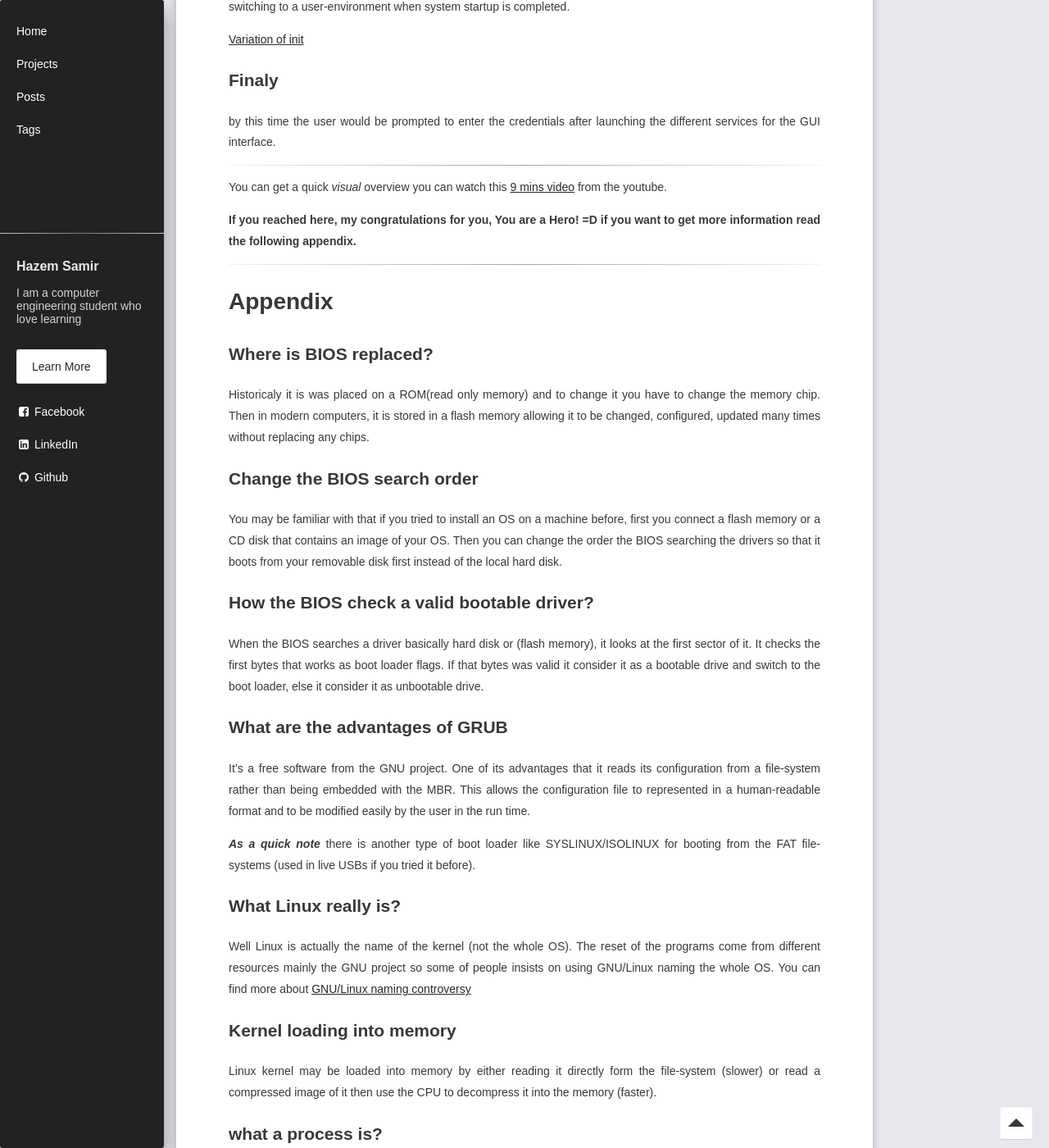
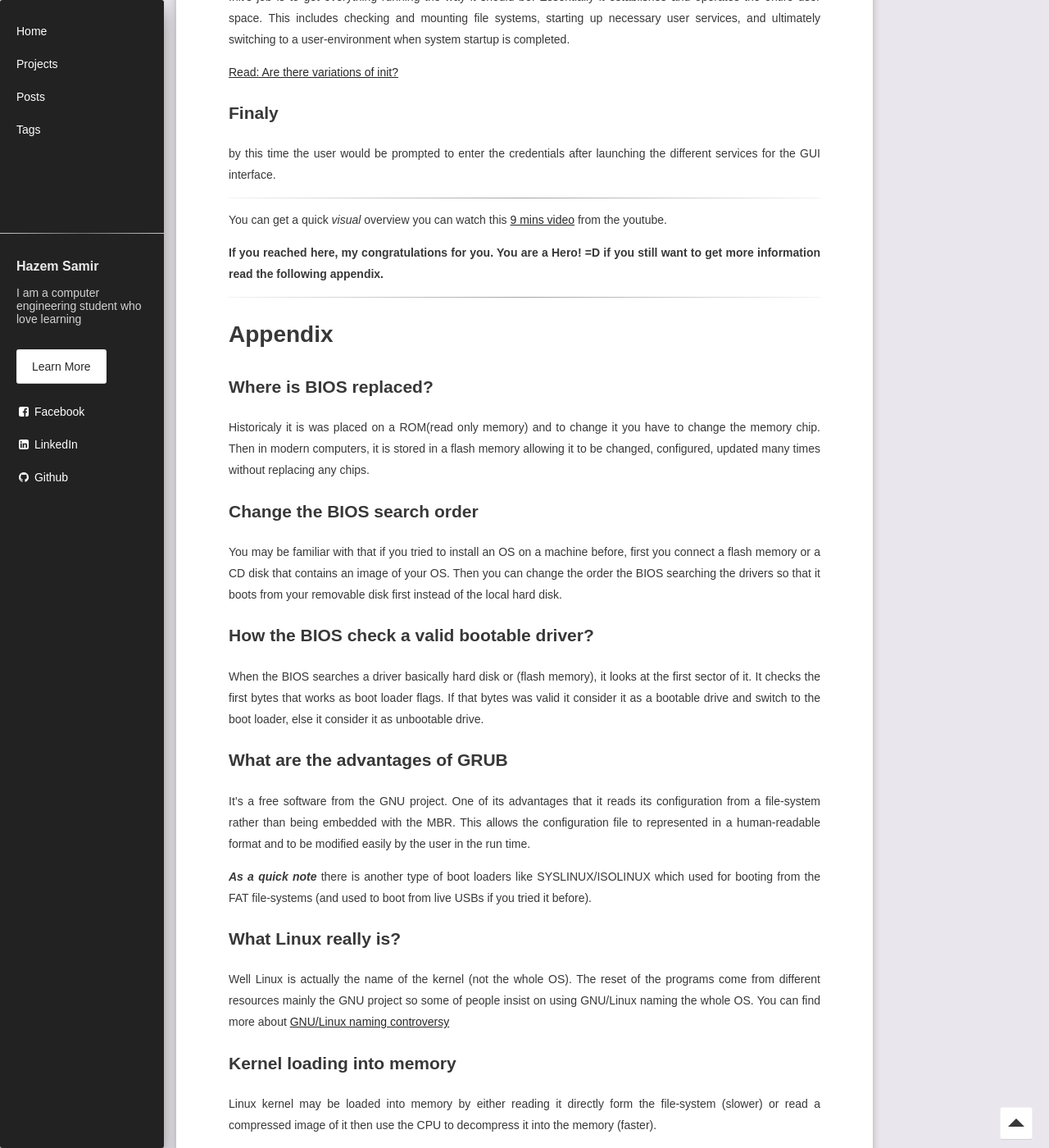
Before and after one commit to HazemSamir/HazemSamir.github.io, a Jekyll site: the page built from _posts/2016-05-23-linux-boot-process.md, in a window 1280 px wide and 1400 px high, scrolled down 2430 px. Shown: the whole window at 82% size. Built offline with Jekyll 4.4.1, drawn with Linux system fonts in a browser that asks for light colours; some web fonts are replaced; comment, search, counter and statistics services are not loaded; some of the changed text lies outside the part shown.

Commit message:
fix some typos

```diff
--- a/_posts/2016-05-23-linux-boot-process.md
+++ b/_posts/2016-05-23-linux-boot-process.md
@@ -37,7 +37,7 @@
 
 ## 1. BIOS:
 
-**BIOS** stands for _**B**asic **O**utput **I**nput **S**ystem_. Obviously it is the first thing to work after pressing the power button and it is OS independent (depends on the hardware). [Where is BIOS replaced?](#where-is-bios-replaced)
+**BIOS** stands for _**B**asic **O**utput **I**nput **S**ystem_. Obviously it is the first thing to work after pressing the power button and it is OS independent (depends on the hardware). [Read: Where is BIOS replaced?](#where-is-bios-replaced)
 
 Everyone has an experience with BIOS ugly black screen that shows up when you press the power button and its options that can be triggered by pressing delete, alt or f-keys getting you into a scary text screen with complicated settings.
 
@@ -46,9 +46,9 @@
 1. Run a POST (Power On Self Test) checking different input/output devices and the connected drivers, making sure every thing is well for the next step.
 2. Search sequentially for a bootable driver (that contains a valid boot loader program) then execute the boot loader from it.
 
-[Change the BIOS search order](#change-the-bios-search-order)
+[Read: Change the BIOS search order](#change-the-bios-search-order)
 
-[How the BIOS check a valid bootable driver?](#how-the-bios-check-a-valid-bootable-driver)
+[Read: How the BIOS check a valid bootable driver?](#how-the-bios-check-a-valid-bootable-driver)
 
 ## 2. Boot Loader:
 
@@ -63,7 +63,7 @@
 
 An OS Kernel is the part of the system that is responsible for controlling/interacting with the hardware, memory management and many other low level staff.
 
-[What Linux really is?](#what-linux-really-is)
+[Read: What Linux really is?](#what-linux-really-is)
 
 Linux kernel is loaded into memory ([see appendix](#kernel-loading-into-memory)) then calls the setup() function that initializes memory and configures the various hardware (processors, I/O, and storage devices).
 
@@ -71,12 +71,15 @@
 
 ## 4. Init
 
-**Init** is short for _initialization_. Typically, the Init process can be find in the directory `/sbin/Init`. [What a process is?](#what-a-process-is)
+**Init** is short for _initialization_. Typically, the Init process can be find in the directory `/sbin/Init`.
+
+[Read: What a process is?](#what-a-process-is)
 
 Init's job is to get everything running the way it should be. Essentially it establishes and operates the entire user space. This includes checking and mounting file systems, starting up necessary user services, and ultimately switching to a user-environment when system startup is completed.
 
 
-[Variation of init](#variation-of-init)
+[Read: Are there variations of init?](#variation-of-init)
+
 
 ## Finaly
 
@@ -87,7 +90,7 @@
 You can get a quick _visual_ overview you can watch this [9 mins video](https://www.youtube.com/watch?v=y3IbvEjXF5M) from the youtube.
 
 
-__If you reached here, my congratulations for you, You are a Hero! =D if you want to get more information read the following appendix.__
+__If you reached here, my congratulations for you. You are a Hero! =D if you still want to get more information read the following appendix.__
 
 
 --------------------------------------------
@@ -112,11 +115,11 @@
 
 It's a free software from the GNU project. One of its advantages that it reads its configuration from a file-system rather than being embedded with the MBR. This allows the configuration file to represented in a human-readable format and to be modified easily by the user in the run time.
 
-___As a quick note___ there is another type of boot loader like SYSLINUX/ISOLINUX for booting from the FAT file-systems (used in live USBs if you tried it before).
+___As a quick note___ there is another type of boot loaders like SYSLINUX/ISOLINUX which used for booting from the FAT file-systems (and used to boot from live USBs if you tried it before).
 
 ## What Linux really is?
 
-Well Linux is actually the name of the kernel (not the whole OS). The reset of the programs come from different resources mainly the GNU project so some of people insists on using GNU/Linux naming the whole OS. You can find more about [GNU/Linux naming controversy](https://en.wikipedia.org/wiki/GNU/Linux_naming_controversy)
+Well Linux is actually the name of the kernel (not the whole OS). The reset of the programs come from different resources mainly the GNU project so some of people insist on using GNU/Linux naming the whole OS. You can find more about [GNU/Linux naming controversy](https://en.wikipedia.org/wiki/GNU/Linux_naming_controversy)
 
 ## Kernel loading into memory
 
```
Also changed, not shown: other parts of _posts/2016-05-23-linux-boot-process.md (+1 -1 lines).
